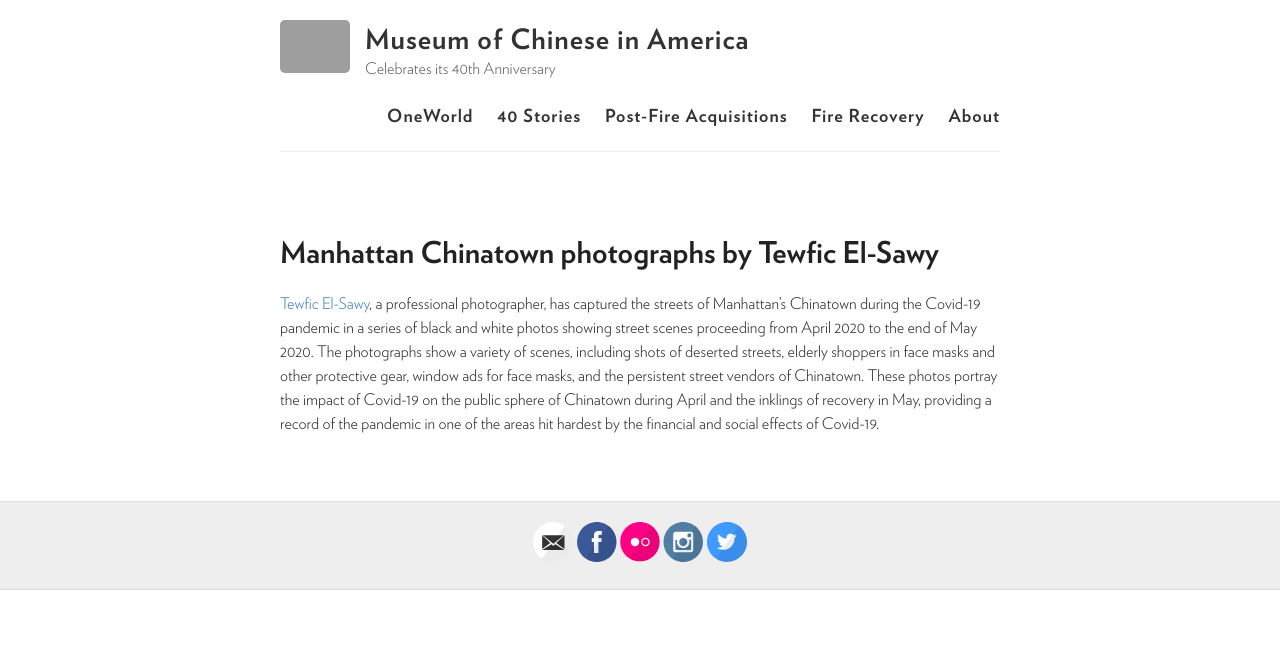
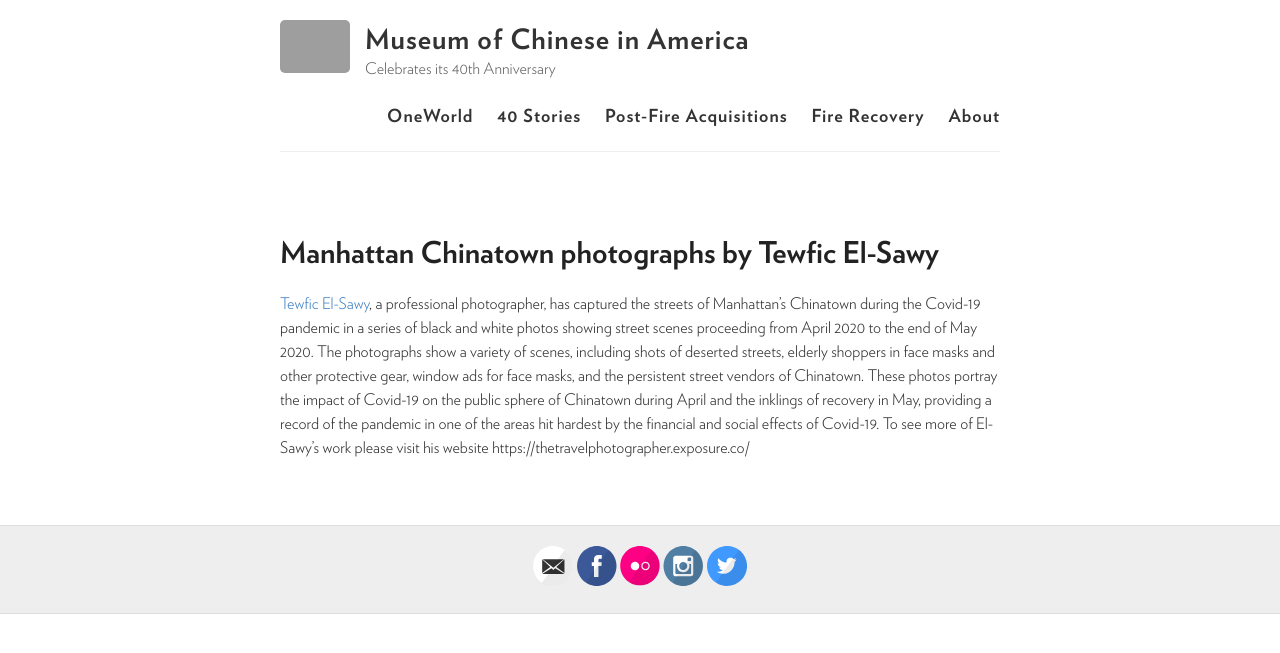
Before and after one commit to moca40/moca40.github.io, a Jekyll site: the page built from _oneworld/2020-09-17-tewfic-el-sawy.md, in a window 1280 px wide. Shown: the top 653 px of the page. Built offline with Jekyll 4.4.1, drawn with Linux system fonts in a browser that asks for light colours; grey boxes are pictures that could not be loaded.

Commit message:
Update 2020-09-17-tewfic-el-sawy.md

```diff
--- a/_oneworld/2020-09-17-tewfic-el-sawy.md
+++ b/_oneworld/2020-09-17-tewfic-el-sawy.md
@@ -7,4 +7,4 @@
 street scenes proceeding from April 2020 to the end of May 2020. The photographs show a variety of scenes, including shots of deserted streets, elderly shoppers in face
 masks and other protective gear, window ads for face masks, and the persistent street vendors of Chinatown. These photos portray the impact of Covid-19 on the public
 sphere of Chinatown during April and the inklings of recovery in May, providing a record of the pandemic in one of the areas hit hardest by the financial and social effects
-of Covid-19.
+of Covid-19.  To see more of El-Sawy's work please visit his website https://thetravelphotographer.exposure.co/
```
